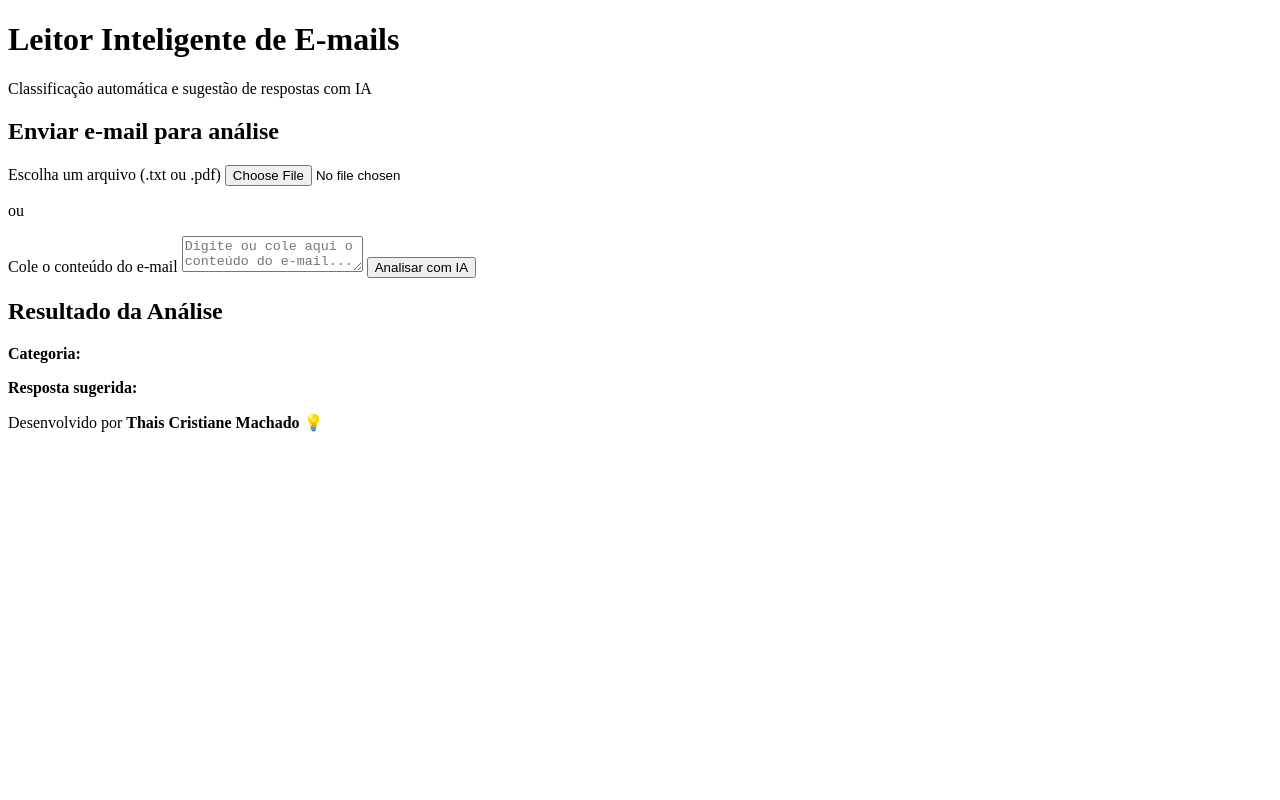
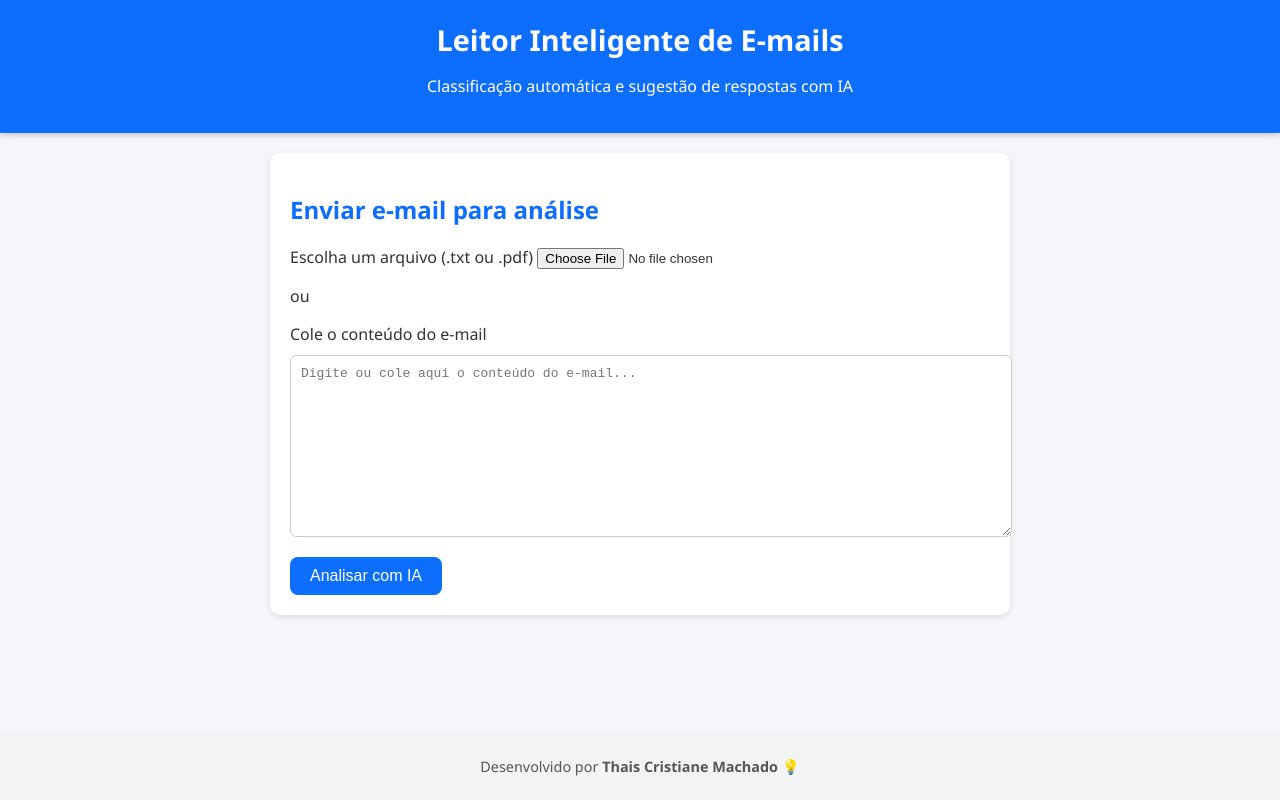
Before and after one commit to machadothais/web-email, a plain HTML site: page index.html in a window 1280 px wide. Drawn offline with Linux system fonts and the light colour scheme.

Commit message:
Incluindo a estilização

```diff
--- a/index.html
+++ b/index.html
@@ -3,6 +3,7 @@
 <head>
   <meta charset="UTF-8" />
   <meta name="viewport" content="width=device-width, initial-scale=1.0" />
+  <link rel="stylesheet" href="style.css">
   <title>Leitor Inteligente de E-mails</title>
 </head>
 <body>
--- /dev/null
+++ b/style.css
@@ -0,0 +1,100 @@
+body {
+  font-family: "Segoe UI", Arial, sans-serif;
+  background: #f5f6fa;
+  color: #333;
+  margin: 0;
+  padding: 0;
+  display: flex;
+  flex-direction: column;
+  min-height: 100vh;
+}
+
+header {
+  text-align: center;
+  background-color: #0d6efd;
+  color: white;
+  padding: 20px 10px;
+  box-shadow: 0 2px 6px rgba(0, 0, 0, 0.2);
+}
+
+header h1 {
+  margin: 0;
+  font-size: 1.8em;
+}
+
+main {
+  flex: 1;
+  display: flex;
+  flex-direction: column;
+  align-items: center;
+  padding: 20px;
+}
+
+.upload-section,
+.result-section {
+  background: white;
+  border-radius: 10px;
+  box-shadow: 0 2px 6px rgba(0, 0, 0, 0.1);
+  padding: 20px;
+  width: 90%;
+  max-width: 700px;
+  margin-bottom: 20px;
+}
+
+.upload-section h2,
+.result-section h2 {
+  color: #0d6efd;
+}
+
+textarea {
+  width: 100%;
+  height: 160px;
+  margin-top: 10px;
+  padding: 10px;
+  border-radius: 6px;
+  border: 1px solid #ccc;
+  resize: vertical;
+  font-size: 1em;
+}
+
+button {
+  background-color: #0d6efd;
+  color: white;
+  border: none;
+  padding: 10px 20px;
+  border-radius: 8px;
+  font-size: 1em;
+  cursor: pointer;
+  transition: 0.2s;
+  margin-top: 15px;
+}
+
+button:hover {
+  background-color: #084298;
+}
+
+.hidden {
+  display: none;
+}
+
+.result-card {
+  border-left: 5px solid #0d6efd;
+  padding: 10px 15px;
+  background: #f8f9fa;
+  border-radius: 6px;
+}
+
+pre {
+  background: #eef2ff;
+  padding: 10px;
+  border-radius: 6px;
+  white-space: pre-wrap;
+}
+
+footer {
+  text-align: center;
+  padding: 10px;
+  background: #f1f3f5;
+  color: #555;
+  font-size: 0.9em;
+}
```
